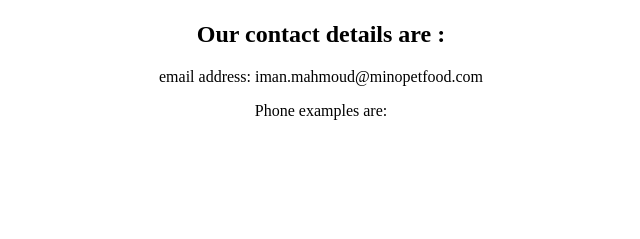
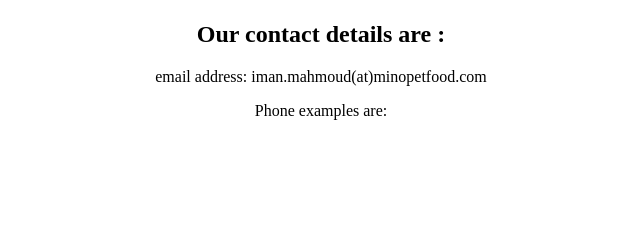
Before and after one commit to mohmah7/mino, a plain HTML site: page contact_us.html in a window 1280 px wide. Shown: the part 528-767 px from the top of the page, 319-959 px from the left. Drawn offline with Linux system fonts and the light colour scheme.

Commit message:
Update contact_us.html
details

```diff
--- a/contact_us.html
+++ b/contact_us.html
@@ -85,7 +85,7 @@
   <div >
   <img src="pictures/kana_kuva.jpg" alt="picute" style=" width: 40%; height:40%;"></div>
   <div><h2>Our contact details are :</h2>
-<p>email address: iman.mahmoud@minopetfood.com </p>
+<p>email address: iman.mahmoud(at)minopetfood.com </p>
 <p>Phone examples are:</p></div></div>
 
 <br>
```
